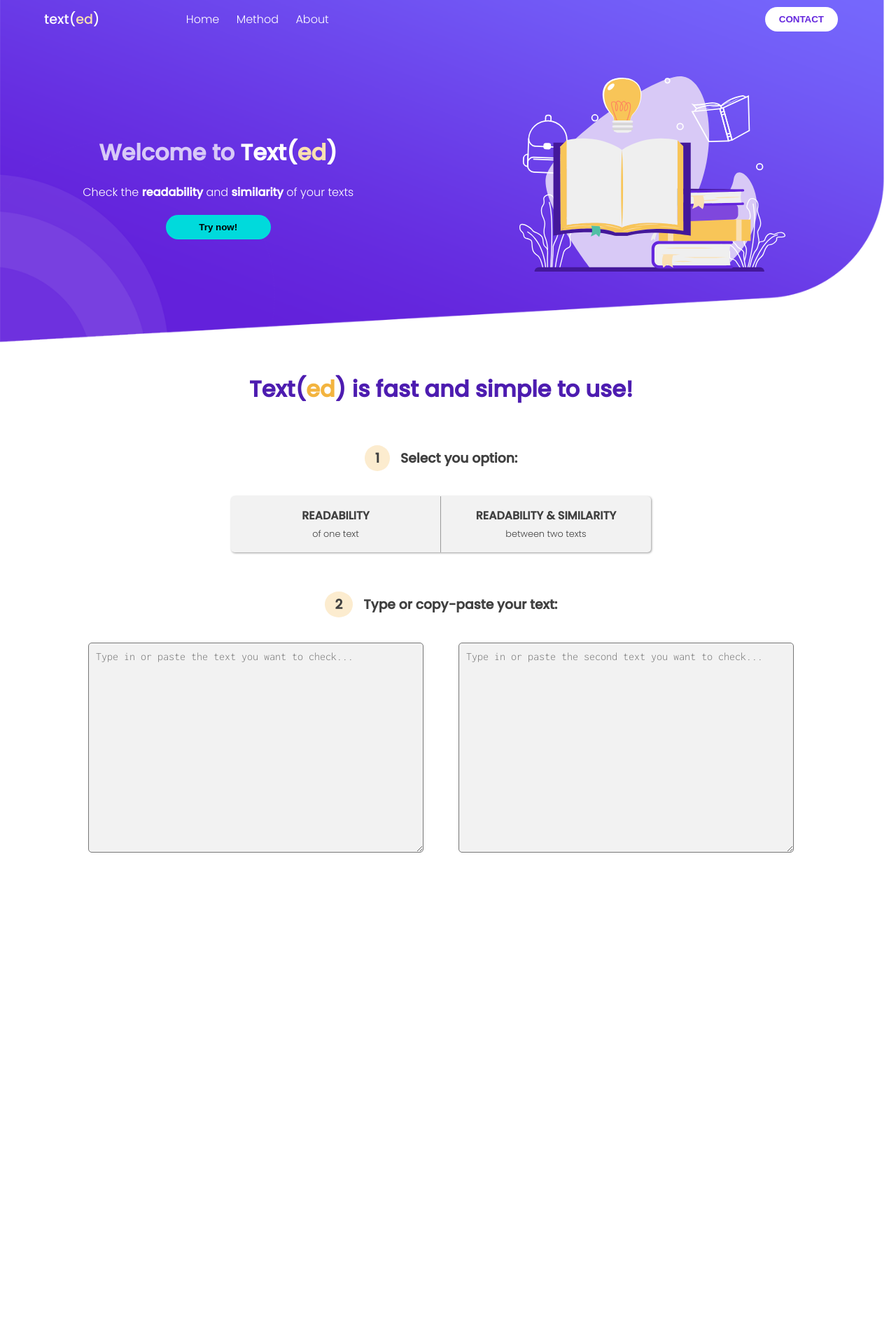
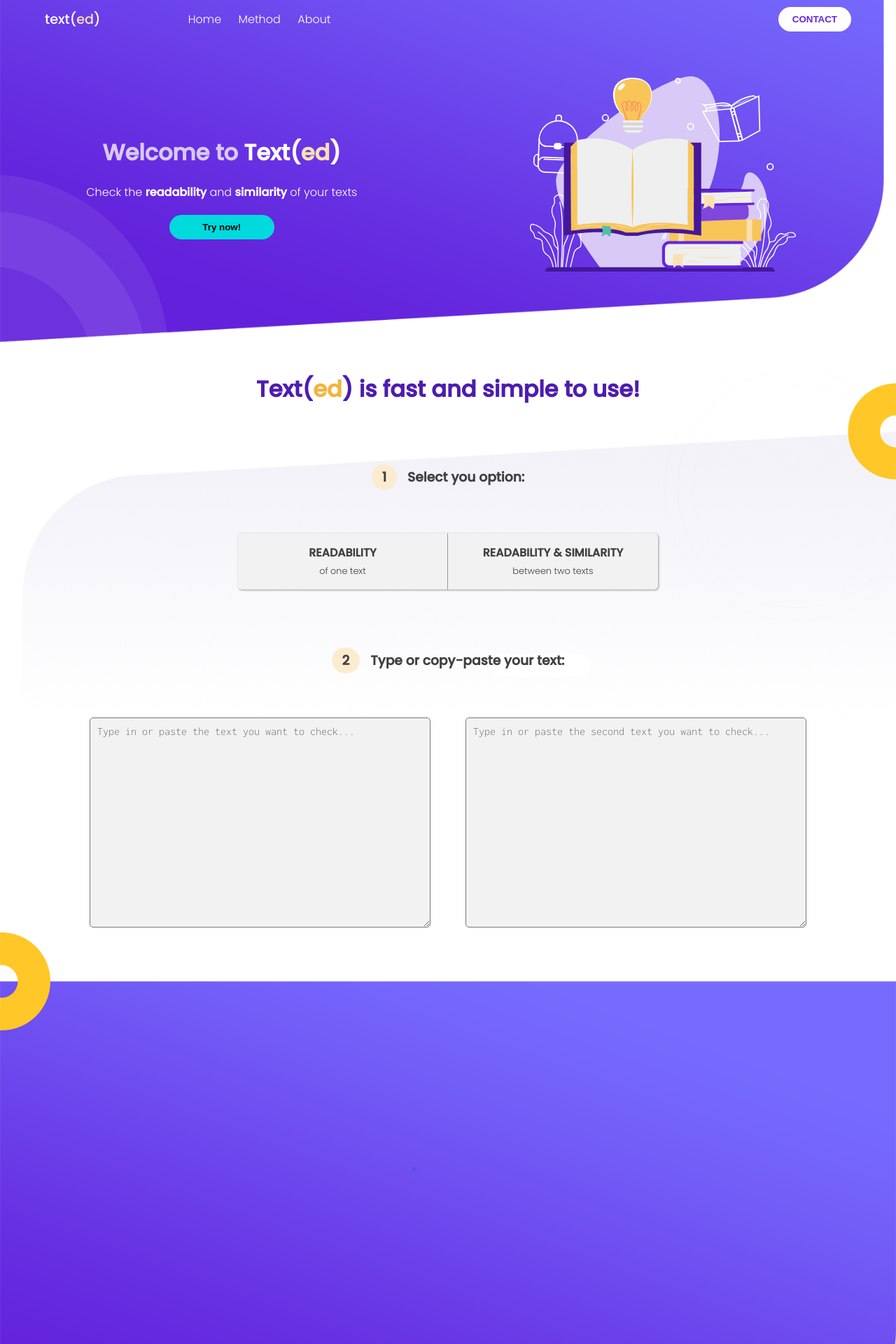
Before and after one commit to wseguchi/texted, a Flask app: template templates/index-layout.html in a window 1280 px wide. Shown: the top 1920 px of the page at 70% size. Before the commit the page ends 1218 px from the top, so only its background shows below. Run offline with Flask 2, Linux system fonts and the light colour scheme; the template is opened without the code that fills it, so the values that code supplies are empty.

Commit message:
Mockup - layout for all main page sections

```diff
--- a/static/style.css
+++ b/static/style.css
@@ -34,7 +34,7 @@ h3 {
     position: absolute;
     top: 0px;
     _border: solid 5px tomato;
-    width: calc(100% - 20px);
+    width: 100%;
     height: 100%;
 }
 
@@ -114,6 +114,8 @@ button {
 }
 
 #main-input {
+    width: 100%;
+    min-height: 800px;
     margin-top: 50px;
     color: #404040;
     display: flex;
@@ -121,6 +123,9 @@ button {
     justify-content: space-between;
     align-items: center;
     gap: 30px;
+    background-image: url('../images/main-input-bg.png');
+    background-size:contain;
+    background-repeat: no-repeat;
 }
 
 #main-input-selector-options {
@@ -160,6 +165,32 @@ button {
     padding: 10px;
     overflow: scroll;
     border-radius: 5px;
+}
+
+#method {
+    width: 100%;
+    height: 950px;
+    background-image: url('../images/method-bg.png');
+    background-size: contain;
+    background-repeat: no-repeat;
+}
+
+#about-contact {
+    width: 100%;
+    height: 700px;
+    background-image: url('../images/about-contact-bg.png');
+    background-size:contain;
+    background-repeat: no-repeat;
+}
+
+#footer {
+    width: 100%;
+    height: 187px;
+    background-image: url('../images/footer-bg.png');
+    background-size: contain;
+    background-repeat: no-repeat;
+    background-position: right bottom;
+
 }
 
 .input-selector {
--- a/templates/index-layout.html
+++ b/templates/index-layout.html
@@ -75,6 +75,15 @@
                             </div>
                         </div>
                     </div>
+                    <div id="method">
+
+                    </div>
+                    <div id="about-contact">
+
+                    </div>
+                    <div id="footer">
+
+                    </div>
 
             </div>
         </div>
```
Also changed, not shown: images/about-contact-bg.png (added), images/footer-bg.png (added), images/main-input-bg.png (added), images/method-bg.png (added).
